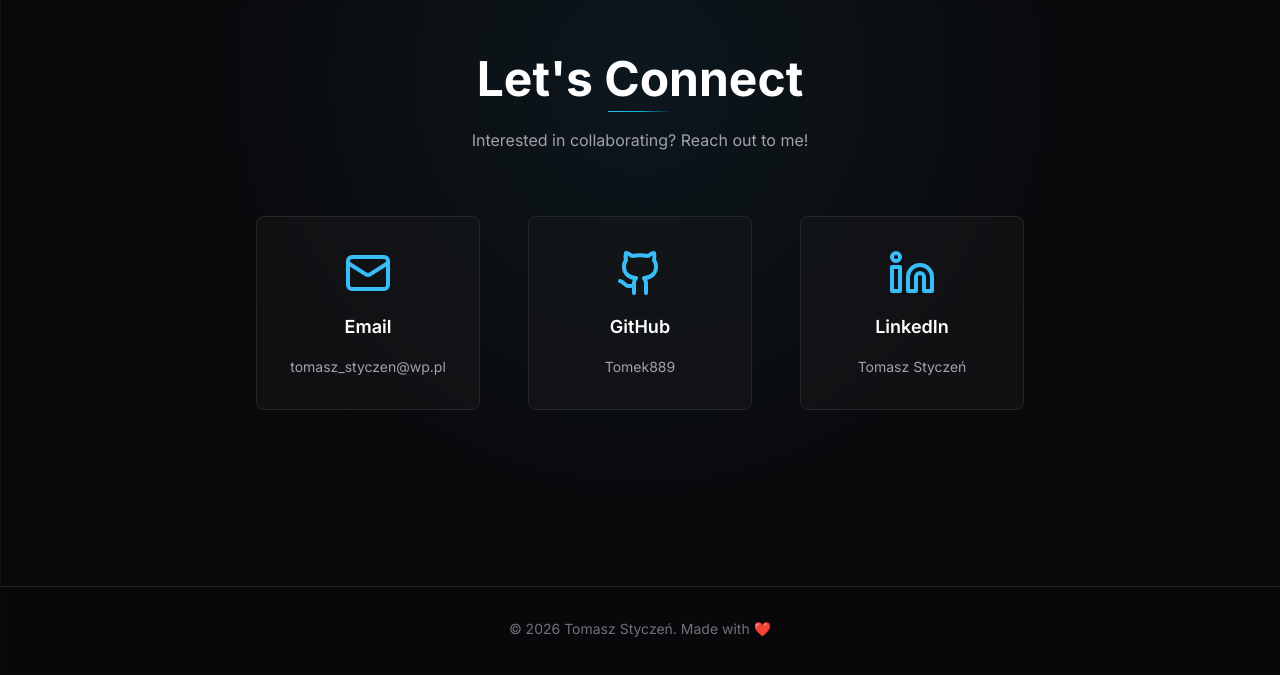
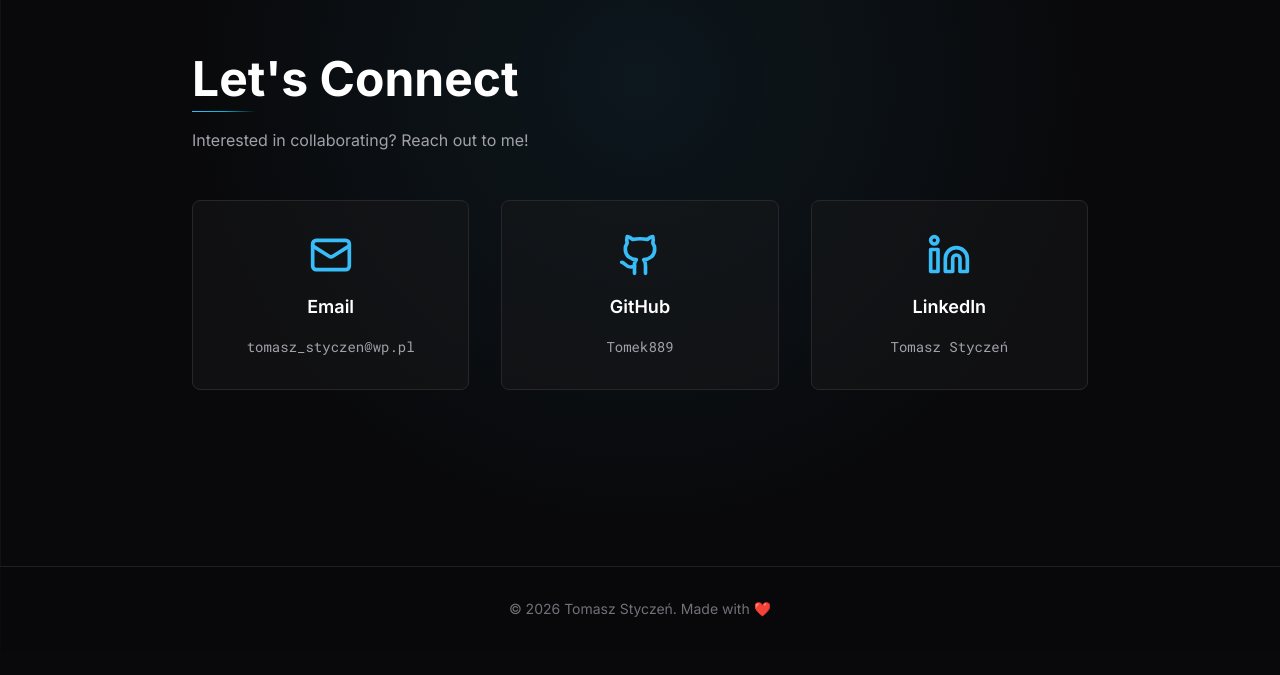
Before and after one commit to Tomek889/portfolio-website, a React (Vite) app: page / in a window 1280 px wide. Shown: the part 4880-5555 px from the top of the page. Built offline with nearby package versions, Linux system fonts and the light colour scheme.

Commit message:
Align Contact section name to the left side

```diff
--- a/src/components/Contact.jsx
+++ b/src/components/Contact.jsx
@@ -59,23 +59,25 @@ export default function Contact() {
       className="flex items-center justify-center px-4 py-20"
     >
       <motion.div
-        className="max-w-3xl mx-auto w-full lg:mb-[6rem] flex flex-col"
+        className="max-w-4xl mx-auto w-full lg:mb-[6rem] flex flex-col" // Zwiększyłem max-w do 4xl, żeby 3 karty obok siebie miały więcej oddechu przy lewym nagłówku
         variants={containerVariants}
         initial="hidden"
         whileInView="visible"
         viewport={{ once: true, margin: "-100px" }}
       >
-        <motion.div variants={itemVariants} className="text-center mb-16">
+        {/* POPRAWIONY NAGŁÓWEK: Usunięto text-center i mx-auto dla kreski */}
+        <motion.div variants={itemVariants} className="mb-12">
           <h2 className="text-4xl md:text-5xl font-bold mb-2">Let's Connect</h2>
-          <div className="line-accent mx-auto w-16 h-1"></div>
+          <div className="line-accent w-16 h-1"></div>
           <p className="text-zinc-400 mt-4">
             Interested in collaborating? Reach out to me!
           </p>
         </motion.div>
 
+        {/* Sam układ kafelków pozostaje wycentrowany wewnętrznie, co przy 3 kolumnach wygląda bardzo pro i symetrycznie */}
         <motion.div
           variants={itemVariants}
-          className="grid grid-cols-1 md:grid-cols-3 gap-8 md:gap-12"
+          className="grid grid-cols-1 md:grid-cols-3 gap-6 md:gap-8"
         >
           {socialLinks.map((social) => {
             const Icon = social.icon;
@@ -94,14 +96,14 @@ export default function Contact() {
                   className="flex flex-col items-center justify-center"
                 >
                   <Icon
-                    size={48}
+                    size={44}
                     className="mb-4 text-accent group-hover:text-white transition-colors duration-300"
                   />
                   <h3 className="text-lg font-semibold text-white mb-2">
                     {social.label}
                   </h3>
                 </a>
-                <span className="text-sm text-zinc-400 group-hover:text-zinc-200 transition-colors select-all cursor-text mt-2 block">
+                <span className="text-sm text-zinc-400 group-hover:text-zinc-200 transition-colors select-all cursor-text mt-2 block font-mono text-center break-all">
                   {getSocialValue(social.label)}
                 </span>
               </motion.div>
```
